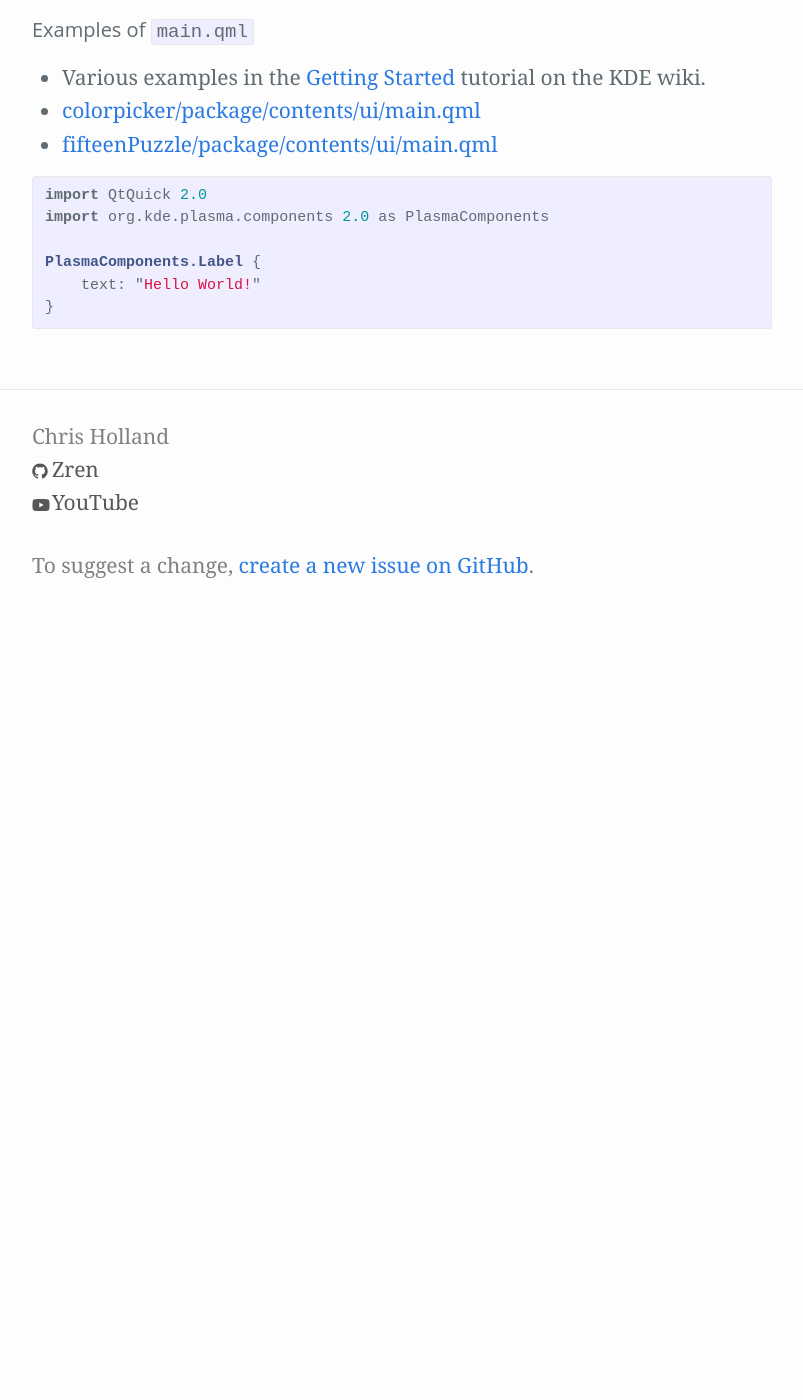
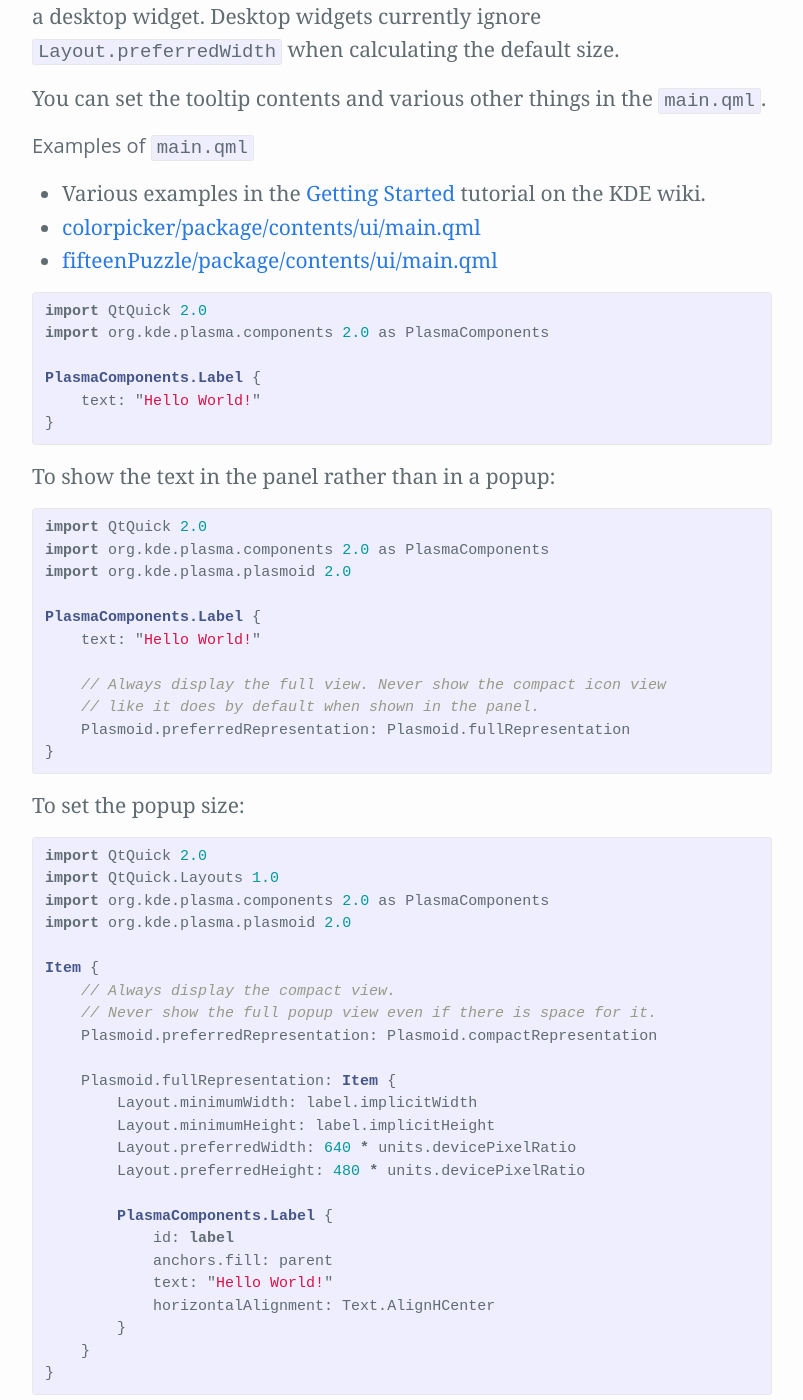
Before and after one commit to Zren/zren.github.io, a Jekyll site: the page built from kde_docs/widget-Setup.md, in a window 1280 px wide and 1400 px high, scrolled down 3986 px. Shown: the whole window, without its empty margins (238-1041 px from the left). Built offline with Jekyll 4.4.1, drawn with Linux system fonts in a browser that asks for light colours; our own code applies the rules of GitHub Pages for plain Markdown files; before the commit the page ends 4598 px from its top, so only the background shows below that; some of the changed text lies outside the part shown.

Commit message:
Add a few examples of main.qml + link to DefaultCompactRepresentation

```diff
--- a/kde_docs/widget-Setup.md
+++ b/kde_docs/widget-Setup.md
@@ -88,6 +88,8 @@ This is the entry point. Various properties are available to be set. You should
 
 `Plasmoid.compactRepresentation` (with a capital) and `Plasmoid.fullRepresentation` are used to define the layout of the small "icon" view and the full "popup" view. These are both properties of the main `Item`. If neither are set, by default the main `Item` is the full representation.
 
+If you change the compact representation, you will need to use a [`MouseArea`](https://doc.qt.io/qt-5/qml-qtquick-mousearea.html) to toggle the `plasmoid.expanded` property. See the [`DefaultCompactRepresentation.qml`](https://github.com/KDE/plasma-desktop/blob/master/desktoppackage/contents/applet/DefaultCompactRepresentation.qml) for an example.
+
 `Layout.preferredWidth` can be used to define the default width of a panel widget, or the size of the popup window (unless it is in the system tray). The system tray has a fixed hardcoded size for it's popups. `Layout.preferredWidth` can also define the width of the compact "icon" view in the horizontal panel, not just the full "popup" width. Note that the `Layout.preferredWidth`/`Layout.preferredHeight` of the `Plasmoid.compactRepresentation` will automatically scale to the thickness of the panel depending on if it's a vertical or horizontal panel.
 
 `Layout.minimumWidth` can be used to define the minimum size for a desktop widget / popup.
@@ -113,4 +115,51 @@ PlasmaComponents.Label {
 }
 {% endhighlight %}
 
+To show the text in the panel rather than in a popup:
+
+{% highlight qml %}
+import QtQuick 2.0
+import org.kde.plasma.components 2.0 as PlasmaComponents
+import org.kde.plasma.plasmoid 2.0
+
+PlasmaComponents.Label {
+    text: "Hello World!"
+
+    // Always display the full view. Never show the compact icon view
+    // like it does by default when shown in the panel.
+    Plasmoid.preferredRepresentation: Plasmoid.fullRepresentation
+}
+{% endhighlight %}
+
+To set the popup size:
+
+{% highlight qml %}
+import QtQuick 2.0
+import QtQuick.Layouts 1.0
+import org.kde.plasma.components 2.0 as PlasmaComponents
+import org.kde.plasma.plasmoid 2.0
+
+Item {
+    // Always display the compact view.
+    // Never show the full popup view even if there is space for it.
+    Plasmoid.preferredRepresentation: Plasmoid.compactRepresentation
+
+    Plasmoid.fullRepresentation: Item {
+        Layout.minimumWidth: label.implicitWidth
+        Layout.minimumHeight: label.implicitHeight
+        Layout.preferredWidth: 640 * units.devicePixelRatio
+        Layout.preferredHeight: 480 * units.devicePixelRatio
+
+        PlasmaComponents.Label {
+            id: label
+            anchors.fill: parent
+            text: "Hello World!"
+            horizontalAlignment: Text.AlignHCenter
+        }
+    }
+}
+{% endhighlight %}
+
+
+
 {% endcapture %}{% include docSection.html label=label sectionLeft=sectionLeft sectionRight=sectionRight %}
```
